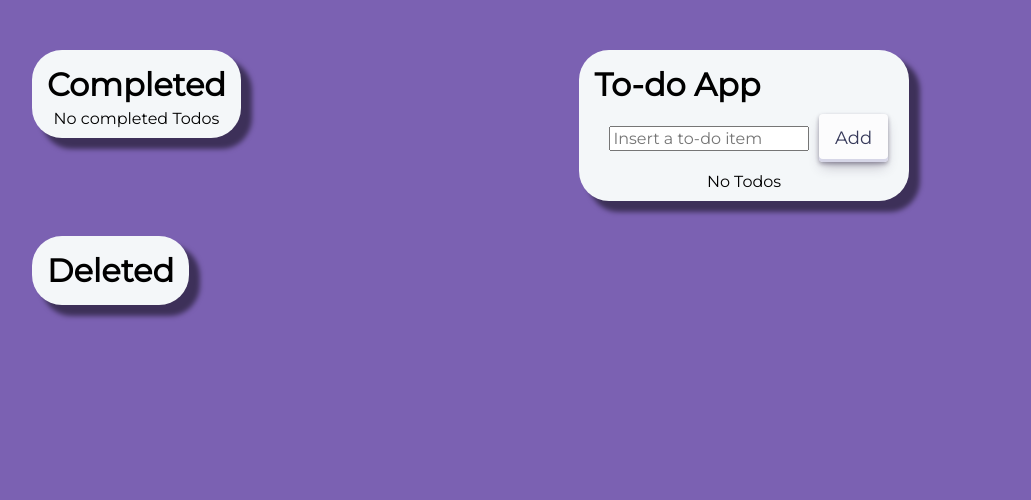
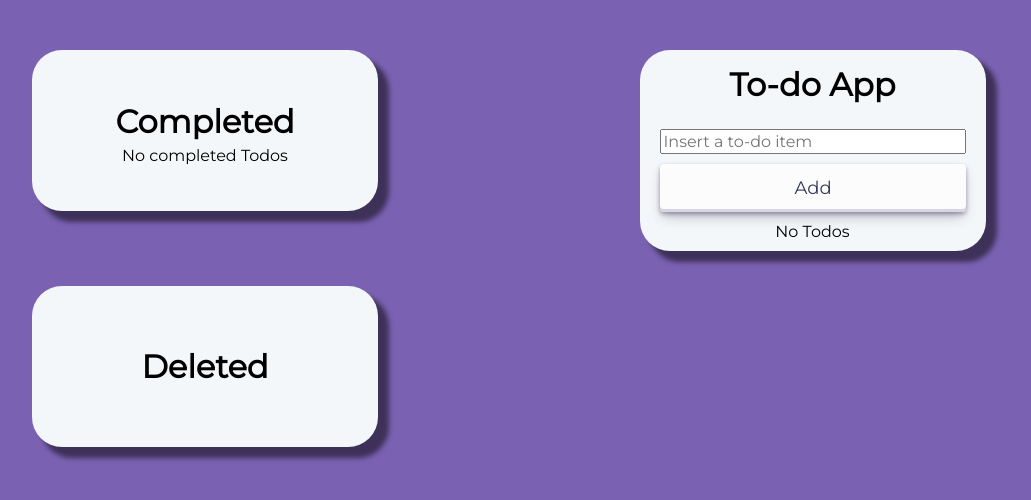
Before and after one commit to ErickMartins153/toDoList, a React (Vite) app: page / in a window 1280 px wide. Shown: the top 500 px of the page, without its empty margins (18-1049 px from the left). Built offline with nearby package versions, Linux system fonts and the light colour scheme.

Commit message:
add a filter to remove a checked item from the main section and change layout

```diff
--- a/src/App.jsx
+++ b/src/App.jsx
@@ -19,7 +19,6 @@ export const App = () => {
     setDeletedTodos(
       todos.filter((todo) => todo.id === id).concat(deletedTodos)
     );
-    console.log(deletedTodos);
     return setTodos((currentTodos) => {
       return currentTodos.filter((todo) => todo.id !== id);
     });
@@ -43,7 +42,9 @@ export const App = () => {
           <TodoForm addTodo={addTodo} />
           <ul>
             {todos.length === 0 && "No Todos"}
-            {todos.map((todo) => {
+            {todos
+              .filter((todo) => !todo.completed)
+              .map((todo) => {
                 return (
                   <ListTodo
                     id={todo.id}
--- a/src/index.css
+++ b/src/index.css
@@ -27,11 +27,16 @@ body {
 }
 
 .todo-section {
+  display: flex;
+  flex-direction: column;
+  justify-content: center;
   background: #f4f7f9;
   border-radius: 30px;
   width: max-content;
   padding: 10px;
+  min-height: 161px;
   height: min-content;
+  min-width: 346px;
   max-width: 500px;
   word-wrap: break-word;
   white-space: pre-wrap;
@@ -53,7 +58,12 @@ body {
   grid-area: deleted;
 }
 
+form {
+  display: grid;
+}
+
 h1 {
+  display: flex;
   justify-content: center;
   font-size: 2rem;
 }
```
Lines whose indentation alone changed are shown as unchanged.
